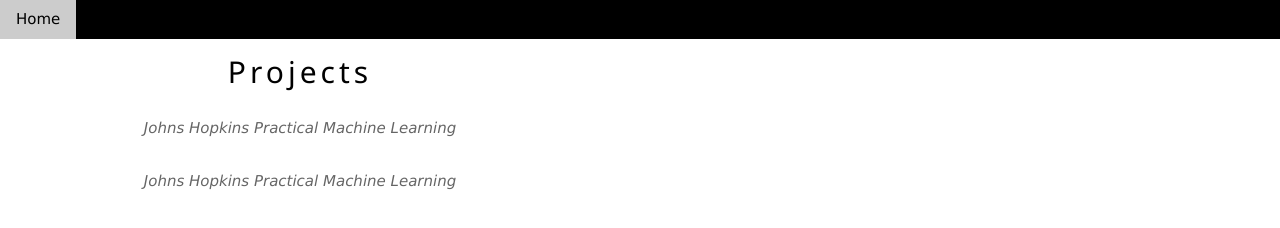
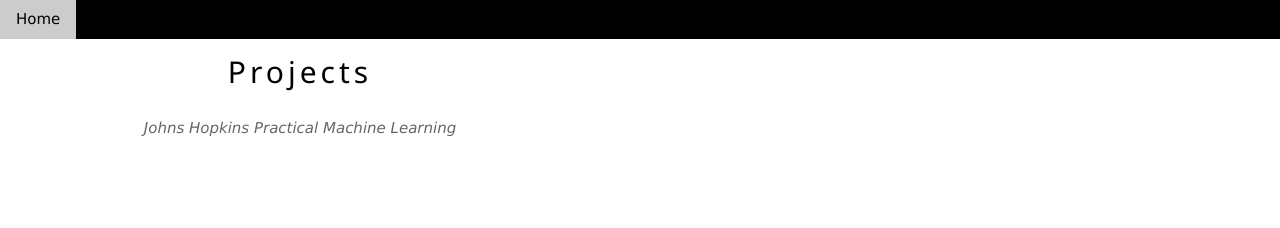
Before and after one commit to dysartcoal/dysartcoal.github.io, a plain HTML site: page projects/projects.html in a window 1280 px wide. Drawn offline with nearby package versions, Linux system fonts and the light colour scheme.

Commit message:
Removed repeated line.

```diff
--- a/projects/projects.html
+++ b/projects/projects.html
@@ -15,7 +15,6 @@
   <section class="w3-container w3-center" style="max-width:600px">
   <h2 class="w3-wide">Projects</h2>
   <p class="w3-opacity"><i><a href="JHPracticalMachineLearning/PracticalMachineLearning_Assignment.html" class="w3-button w3-bar-item">Johns Hopkins Practical Machine Learning</a></i></p>
-    <p class="w3-opacity"><i><a href="JHPracticalMachineLearning/PracticalMachineLearning_Assignment.html" class="w3-button w3-bar-item">Johns Hopkins Practical Machine Learning</a></i></p>
 </section>
 
 </body>
```
